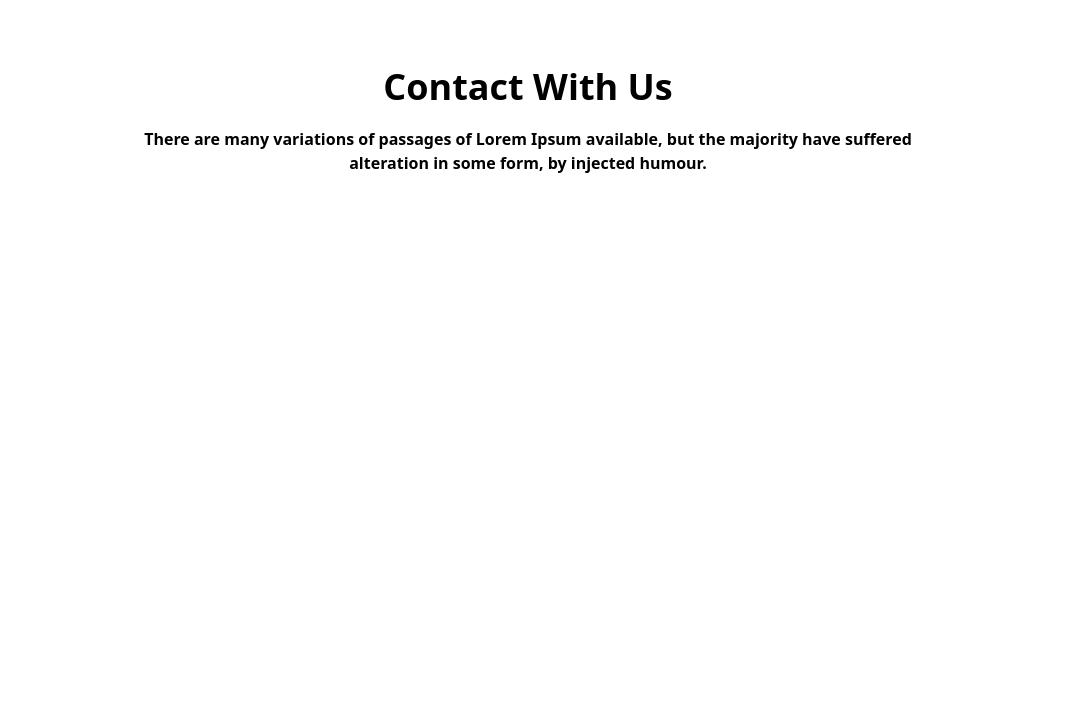
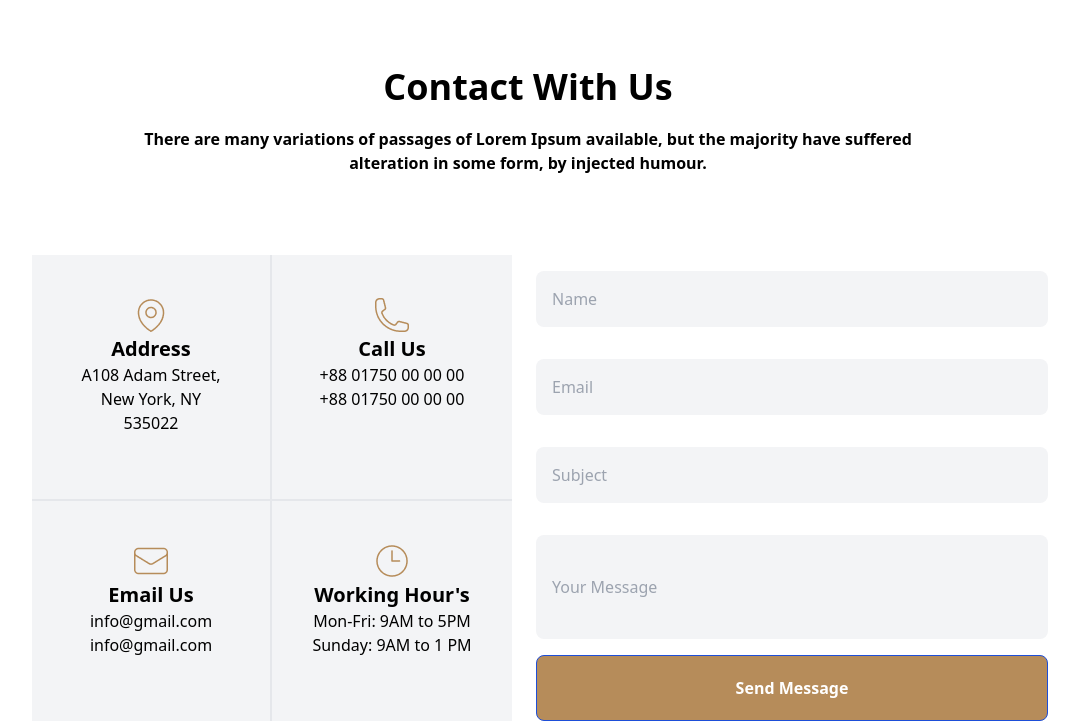
Before and after one commit to RafatSh-hash/justice-leauge, a plain HTML site: page index.html in a window 1280 px wide. Shown: the part 3397-4118 px from the top of the page, without its empty margins (112-1191 px from the left). Before the commit the page ends 3652 px from the top, so only its background shows below. Drawn offline with nearby package versions, Linux system fonts and the light colour scheme.

Commit message:
Added Contact Section

```diff
--- a/index.html
+++ b/index.html
@@ -329,6 +329,54 @@
  </div>
 
 
-</div>
+ <div class="w-[80%] flex justify-center mx-auto">
+      <div class="w-1/2 flex flex-wrap justify-center">
+        <card class="bg-gray-100 border-r-2 border-b-2 w-60 p-10">
+          <img class="w-10 h-10 mx-auto" src="./images/location.png" alt="">
+          <h1 class="font-bold text-center text-xl">
+            Address
+          </h1>
+          <p class="text-center">A108 Adam Street,
+            New York, NY 535022</p>
+        </card>
+        <card class="bg-gray-100 border-b-2 w-60 p-10">
+          <img class="w-10 h-10 mx-auto" src="./images/call.png" alt="">
+            <h1 class="font-bold text-center text-xl">
+              Call Us
+          </h1>
+          <p class="text-center">+88 01750 00 00 00
+            +88 01750 00 00 00</p>
+        </card>
+        <card class="bg-gray-100 border-r-2 w-60 p-10">
+          <img class="w-10 h-10 mx-auto" src="./images/email.png" alt="">
+          <h1 class="font-bold text-center text-xl">
+            Email Us
+          </h1>
+          <p class="text-center">info@gmail.com
+            info@gmail.com</p>
+        </card>
+        <card class="bg-gray-100 w-60 p-10">
+          <img class="w-10 h-10 mx-auto" src="./images/time.png" alt="">
+          <h1 class="font-bold text-center text-xl">
+            Working Hour's
+          </h1>
+          <p class="text-center">Mon-Fri: 9AM to 5PM
+            Sunday: 9AM to 1 PM</p>
+        </card>
+
+
+      </div>
+      <div class="w-1/2">
+        <input placeholder="Name" class="w-full my-4 focus:bg-gray-200 bg-gray-100 text-gray-700 mx-2 rounded-lg py-4 px-4 focus:outline-none focus:bg-gray-300" type="text">
+        <input placeholder="Email" class="w-full my-4 focus:bg-gray-200 bg-gray-100 text-gray-700 mx-2 rounded-lg py-4 px-4 focus:outline-none focus:bg-gray-300" type="text">
+        <input placeholder="Subject" class="w-full my-4 focus:bg-gray-200 bg-gray-100 text-gray-700 mx-2 rounded-lg py-4 px-4 focus:outline-none focus:bg-gray-300" type="text">
+        <input placeholder="Your Message" class="w-full my-4 focus:bg-gray-200 bg-gray-100 text-gray-700 mx-2 rounded-lg py-10 px-4 focus:outline-none focus:bg-300" type="text">
+        <button class="text-white w-full text-center font-bold py-5 px-4 mx-2 border border-blue-700 bg-[#B68C5A] hover:bg-[#B68C5A] rounded-lg">
+          Send Message
+        </button>
+      </div>
+    </div>
+
+
 </body>
 </html>
```
